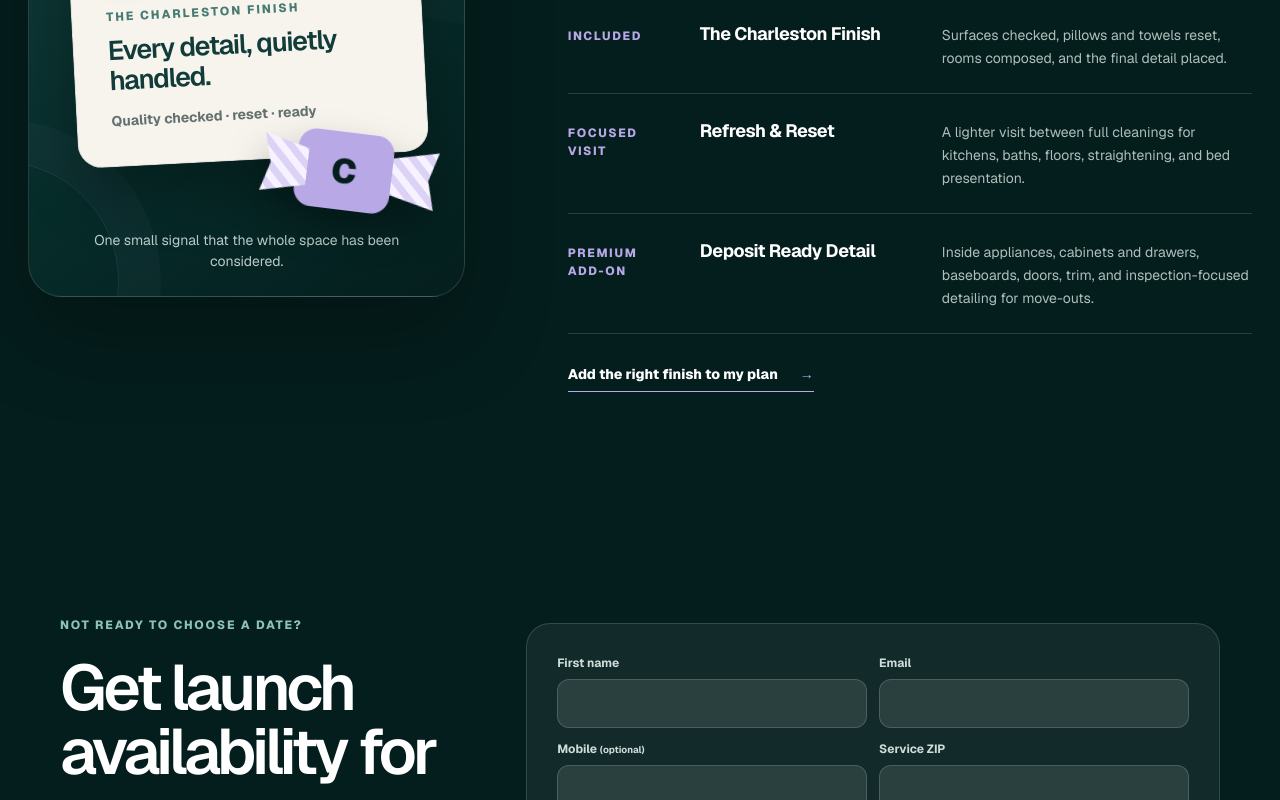
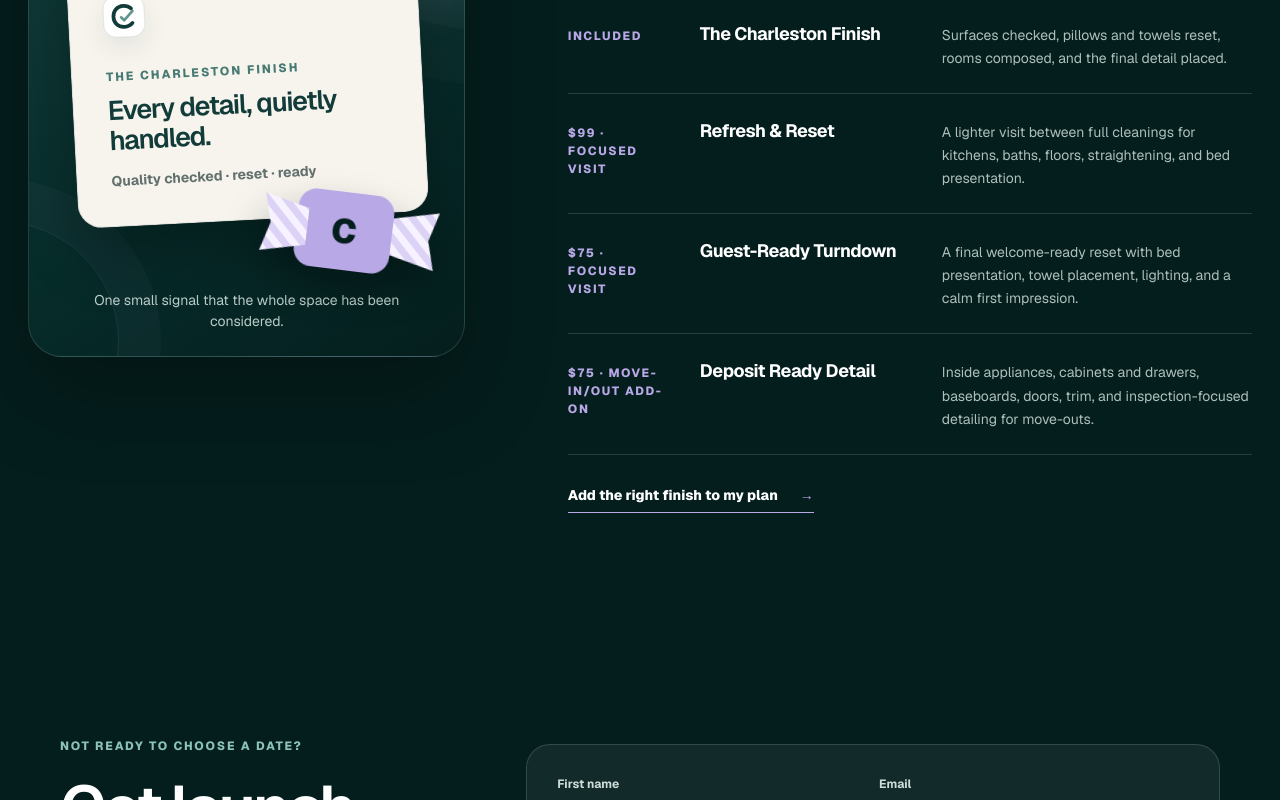
Before and after one commit to christophercompton843/charleston-clean-routine, a Next.js app: page / in a window 1280 px wide. Shown: the part 6060-6860 px from the top of the page. Built offline with nearby package versions, Linux system fonts and the light colour scheme.

Commit message:
Sync focused service pricing on website

```diff
--- a/app/page.tsx
+++ b/app/page.tsx
@@ -340,12 +340,17 @@ export default function Home() {
               <p>Surfaces checked, pillows and towels reset, rooms composed, and the final detail placed.</p>
             </article>
             <article>
-              <span>Focused visit</span>
+              <span>$99 · Focused visit</span>
               <h3>Refresh &amp; Reset</h3>
               <p>A lighter visit between full cleanings for kitchens, baths, floors, straightening, and bed presentation.</p>
             </article>
             <article>
-              <span>Premium add-on</span>
+              <span>$75 · Focused visit</span>
+              <h3>Guest-Ready Turndown</h3>
+              <p>A final welcome-ready reset with bed presentation, towel placement, lighting, and a calm first impression.</p>
+            </article>
+            <article>
+              <span>$75 · Move-in/out add-on</span>
               <h3>Deposit Ready Detail</h3>
               <p>Inside appliances, cabinets and drawers, baseboards, doors, trim, and inspection-focused detailing for move-outs.</p>
             </article>
@@ -466,8 +471,8 @@ export default function Home() {
             <span>Simple pricing.</span><span>Dependable care.</span><span>Your home, handled.</span>
           </div>
           <small>
-            Starting prices shown. Home size, service needs, condition, and selected
-            add-ons may affect your total. First-clean pricing reflects the $35
+            Starting prices shown. Bedroom/bathroom layout, service selection, and
+            add-ons may affect your total. Unusually large or custom-scope homes require review. First-clean pricing reflects the $35
             introductory offer with an eligible recurring plan.
           </small>
         </div>
@@ -582,7 +587,7 @@ export default function Home() {
           <details open><summary>Do you clean apartments and condos?</summary><p>Yes. We clean Charleston-area apartments, condos, townhomes, and houses—from studios to larger full-service residences. Share any front-desk, parking, elevator, or building-access instructions when booking so arrival is smooth.</p></details>
           <details><summary>Do you clean Airbnbs and beach rental homes?</summary><p>Yes. We offer turnover cleaning for Charleston-area Airbnbs, vacation rentals, and beach houses. Each property is quoted around its size, guest window, checklist, and optional linen or restocking needs.</p></details>
           <details><summary>What is The Charleston Finish?</summary><p>It is our included closing ritual for every full cleaning: a final quality check, thoughtful room presentation, and a sealed, xylitol-free branded peppermint placed on a completion card in the kitchen or entry—not on bedding.</p></details>
-          <details><summary>Can I add a focused refresh or move-out detail?</summary><p>Yes. Refresh &amp; Reset is a focused visit between full cleanings. Deposit Ready Detail adds inspection-focused work to a Move-In/Move-Out Clean, including inside appliances, cabinets and drawers, baseboards, doors, and trim.</p></details>
+          <details><summary>Can I add a focused visit or move-out detail?</summary><p>Yes. Refresh &amp; Reset is a $99 focused visit between full cleanings, and Guest-Ready Turndown is a $75 welcome-ready visit. Deposit Ready Detail is a separate $75 Move-In/Move-Out add-on with inspection-focused work inside appliances, cabinets and drawers, baseboards, doors, and trim.</p></details>
           <details><summary>When is my card charged?</summary><p>A temporary authorization may be placed up to 48 hours before service. The final card charge is processed after the cleaning is completed.</p></details>
           <details><summary>How does the $35 recurring-service offer work?</summary><p>New residential customers receive $35 off their initial cleaning when beginning weekly, every-other-week, or every-four-week recurring service. Enter code <strong>LAUNCH35</strong> at checkout. The initial cleaning must total at least $119. The offer is limited to one per household and cannot be combined with another promotion.</p></details>
           <details><summary>Who will clean my home?</summary><p>Every approved provider must demonstrate residential-cleaning experience, complete a background screening, and maintain independently verified liability insurance before accepting assignments.</p></details>
```
